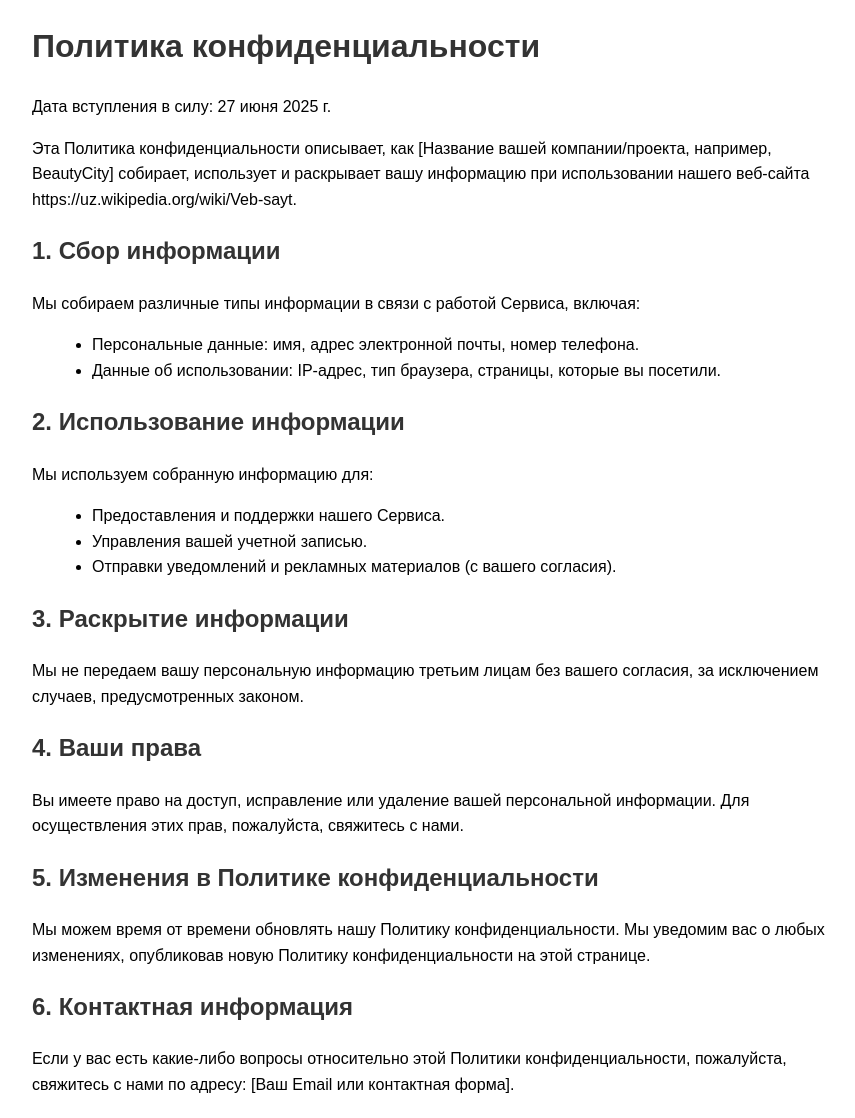
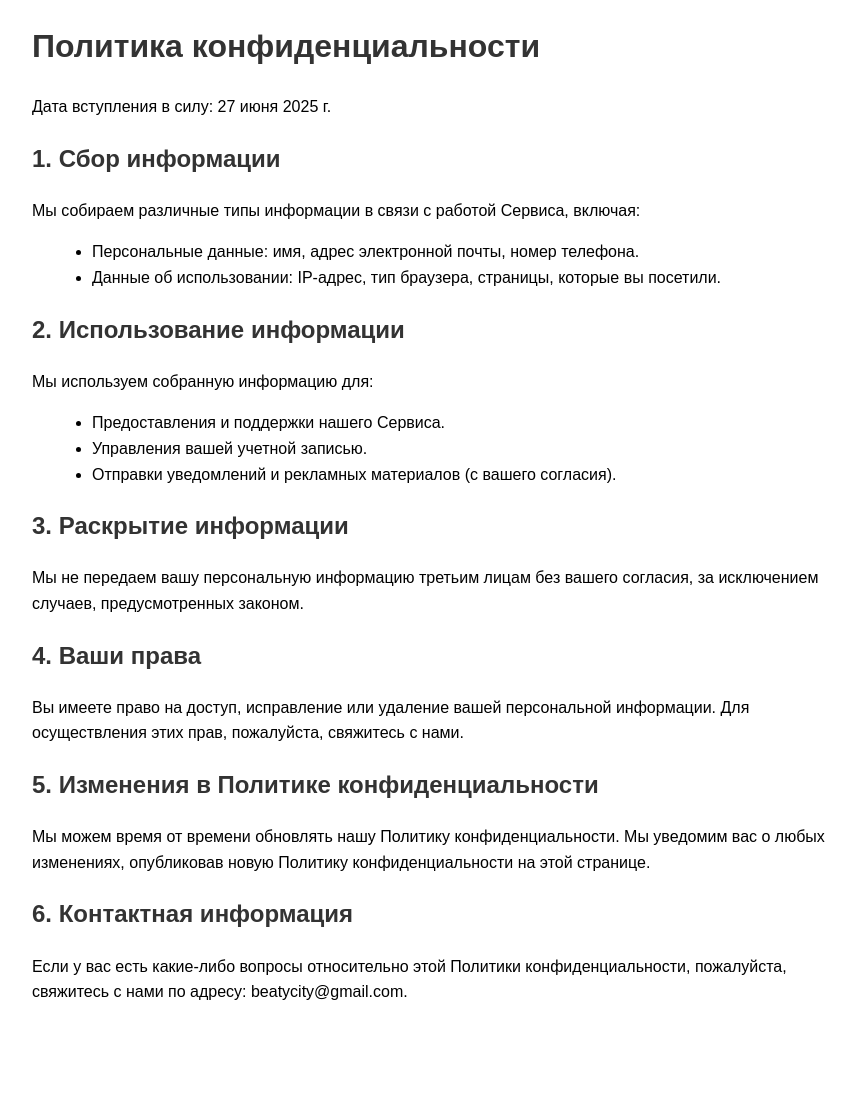
Before and after one commit to VASILIYKAS/BeautyCityWeb, a Django app: page /privacy-policy/ in a window 1280 px wide. Shown: the whole page, without its empty margins (208-1063 px from the left). After the commit the page ends 1000 px from the top, so only its background shows below. Run offline with Django 4.2, Linux system fonts and the light colour scheme.

Commit message:
добавил текст политики конфидициальности

```diff
--- a/AppHome/views.py
+++ b/AppHome/views.py
@@ -36,4 +36,4 @@ def register(request):
 	return render(request, 'registration/register.html', {'form': form})
 
 def privacy_policy_view(request):
-    return render(request, 'privacy_policy.html')
+	return render(request, 'privacy_policy.html')
--- a/templates/privacy_policy.html
+++ b/templates/privacy_policy.html
@@ -14,8 +14,6 @@
 <body>
     <h1>Политика конфиденциальности</h1>
     <p>Дата вступления в силу: 27 июня 2025 г.</p>
-
-    <p>Эта Политика конфиденциальности описывает, как [Название вашей компании/проекта, например, BeautyCity] собирает, использует и раскрывает вашу информацию при использовании нашего веб-сайта https://uz.wikipedia.org/wiki/Veb-sayt.</p>
 
     <h2>1. Сбор информации</h2>
     <p>Мы собираем различные типы информации в связи с работой Сервиса, включая:</p>
@@ -42,6 +40,6 @@
     <p>Мы можем время от времени обновлять нашу Политику конфиденциальности. Мы уведомим вас о любых изменениях, опубликовав новую Политику конфиденциальности на этой странице.</p>
 
     <h2>6. Контактная информация</h2>
-    <p>Если у вас есть какие-либо вопросы относительно этой Политики конфиденциальности, пожалуйста, свяжитесь с нами по адресу: [Ваш Email или контактная форма].</p>
+    <p>Если у вас есть какие-либо вопросы относительно этой Политики конфиденциальности, пожалуйста, свяжитесь с нами по адресу: beatycity@gmail.com.</p>
 </body>
 </html>
```
Also changed, not shown: AppService/views.py (line endings or trailing spaces).
